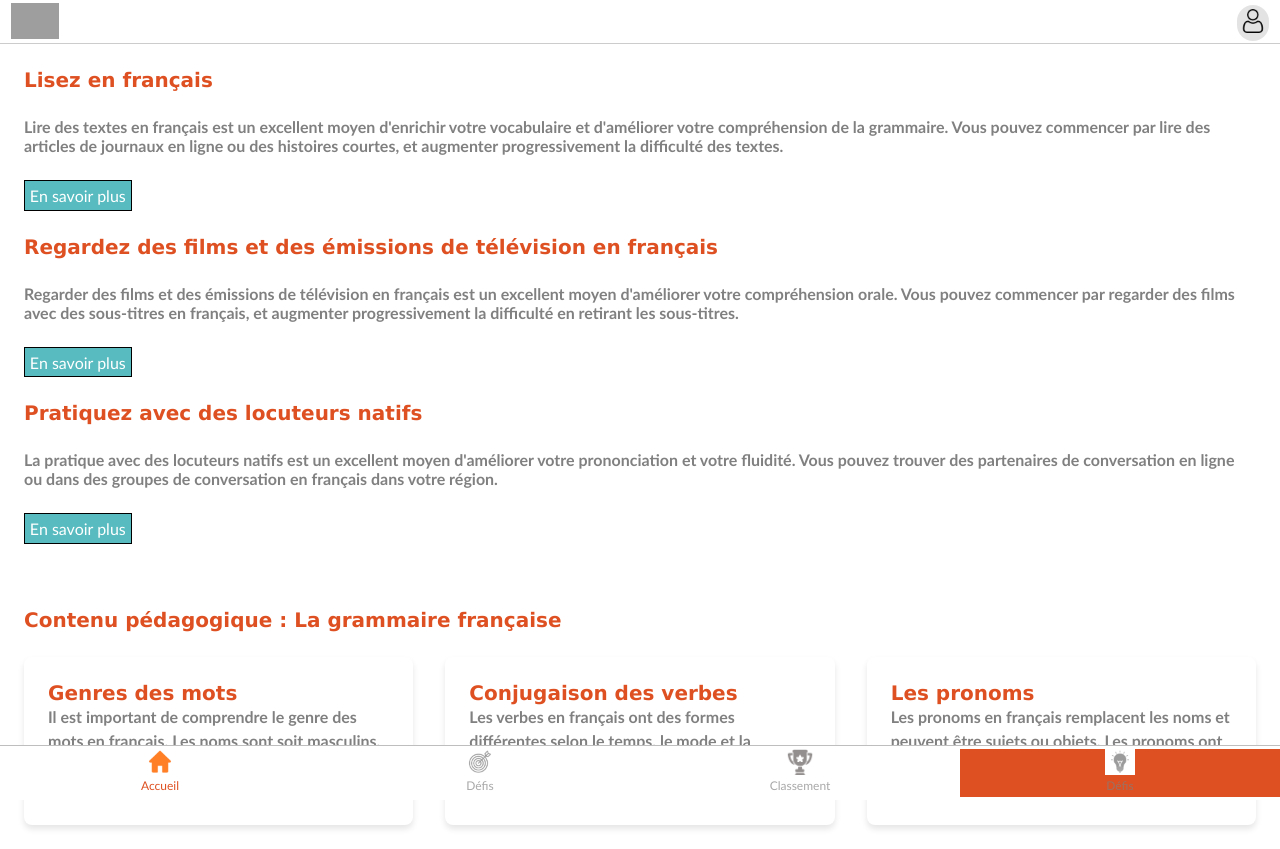
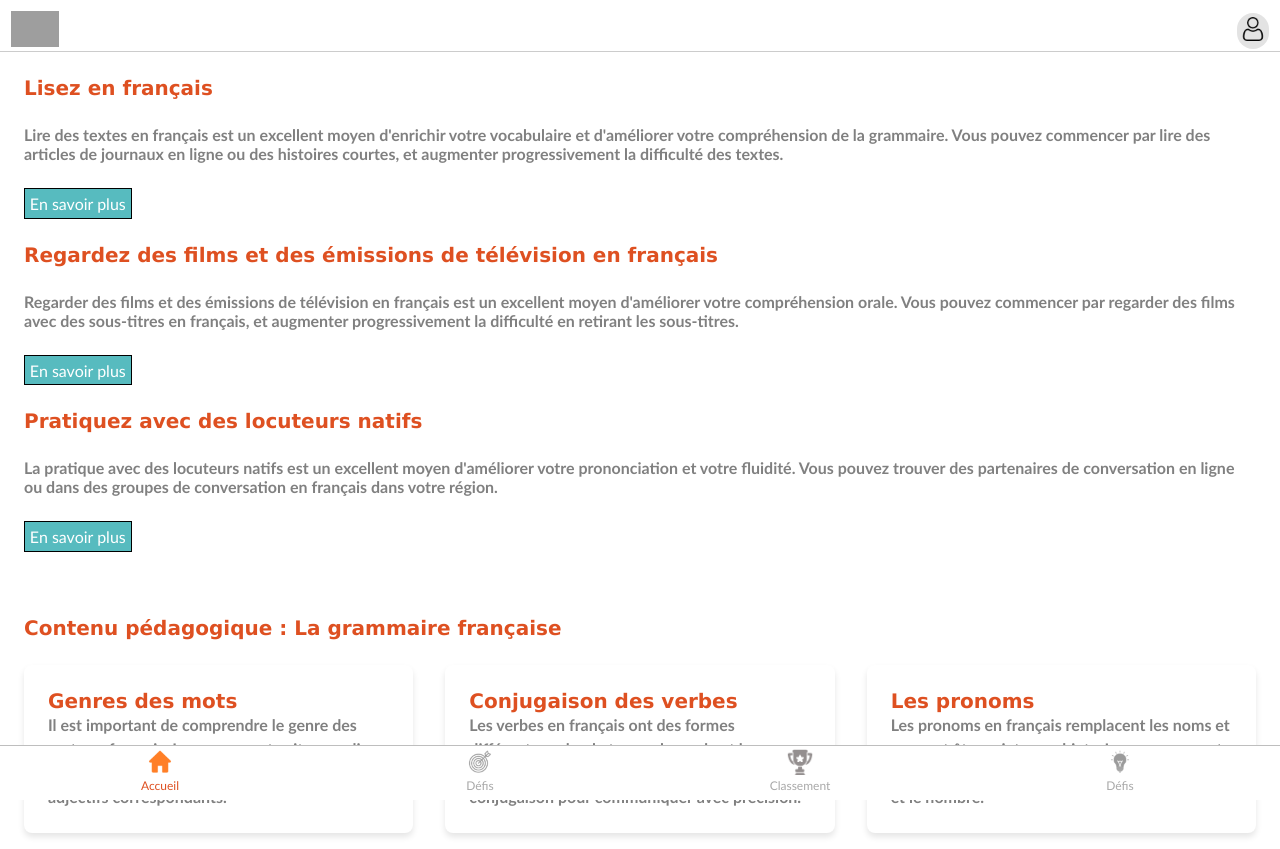
Before and after one commit to Himeurfarid/Sankliche, a React (Vite) app in the folder frontend/: page /tips in a window 1280 px wide. Built offline with nearby package versions, Linux system fonts and the light colour scheme; grey boxes are pictures that could not be loaded.

Commit message:
css navbar

```diff
--- a/frontend/src/components/Footer.jsx
+++ b/frontend/src/components/Footer.jsx
@@ -1,77 +1,43 @@
 import React, { useState } from "react";
-import { NavLink } from "react-router-dom";
 import "../styles/Footer.css";
 
 function Footer() {
   const [activeNavItem, setActiveNavItem] = useState("home");
-  const [activeTab, setActiveTab] = useState("home");
 
-  const handleTabClick = () => {
-    setActiveTab(activeTab);
-  };
-  const handleNavItemClick = () => {
-    setActiveNavItem(activeNavItem);
+  const handleNavItemClick = (itemId) => {
+    setActiveNavItem(itemId);
   };
 
   return (
     <div className="footer">
-      <NavLink
-        to="/"
-        activeclassname="activelink"
-        onClick={() => handleTabClick("home")}
-      >
-        <div className="button-link">
       <button
         type="button"
-            className={
-              activeNavItem === "home" ? "button-nav" : "button-nav-not"
-            }
+        className={activeNavItem === "home" ? "button-nav" : "button-nav-not"}
         onClick={() => handleNavItemClick("home")}
       >
         <div
+          type="button"
           className={
-                activeNavItem === "home"
-                  ? "button-nav-not-home"
-                  : "button-nav-home"
+            activeNavItem === "home" ? "button-nav-not-home" : "button-nav-home"
           }
         />
         Accueil
       </button>
-        </div>
-      </NavLink>
-
-      <NavLink
-        to="/challenges"
-        activeclassname="activelink"
-        onClick={() => handleTabClick("defis")}
-      >
-        <div className="button-link">
       <button
         type="button"
-            className={
-              activeNavItem === "target" ? "button-nav" : "button-nav-not"
-            }
+        className={activeNavItem === "target" ? "button-nav" : "button-nav-not"}
         onClick={() => handleNavItemClick("target")}
       >
         <div
+          type="button"
           className={
             activeNavItem === "target"
               ? "button-nav-not-target"
               : "button-nav-target"
           }
         />
-
         <p>Défis</p>
       </button>
-        </div>
-      </NavLink>
-
-      <NavLink
-        to="/classement"
-        activeclassname="activelink"
-        onClick={() => handleTabClick("classement")}
-      >
-        <div className="button-link">
       <button
         type="button"
         className={
@@ -80,24 +46,15 @@ function Footer() {
         onClick={() => handleNavItemClick("classement")}
       >
         <div
+          type="button"
           className={
             activeNavItem === "classement"
               ? "button-nav-not-classement"
               : "button-nav-classement"
           }
         />
-
         <p>Classement</p>
       </button>
-        </div>
-      </NavLink>
-
-      <NavLink
-        to="/tips"
-        activeclassname="activelink"
-        onClick={() => handleTabClick("defis")}
-      >
-        <div className="button-link">
       <button
         type="button"
         className={
@@ -106,6 +63,7 @@ function Footer() {
         onClick={() => handleNavItemClick("button-tips")}
       >
         <div
+          type="button"
           className={
             activeNavItem === "button-tips"
               ? "button-nav-not-tips"
@@ -115,8 +73,6 @@ function Footer() {
         <p>Défis</p>
       </button>
     </div>
-      </NavLink>
-    </div>
   );
 }
 
--- a/frontend/src/styles/Footer.css
+++ b/frontend/src/styles/Footer.css
@@ -76,9 +76,7 @@ a {
   min-height: 3rem;
   color: #de5021;
 }
-.active {
-  background-color: #de5021;
-}
+
 .button-nav-home {
   background-color: white;
   border: none;
--- a/frontend/src/styles/Header.css
+++ b/frontend/src/styles/Header.css
@@ -1,7 +1,7 @@
 .header-app {
   display: grid;
   grid-template-columns: 10fr 1fr;
-  padding: 0.2rem 0.7rem 0rem 0.7rem;
+  padding: 0.7rem 0.7rem 0rem 0.7rem;
   border-bottom: 1px solid #ccc;
 }
 .logo-sankliche {
```
Lines whose indentation alone changed are shown as unchanged.
